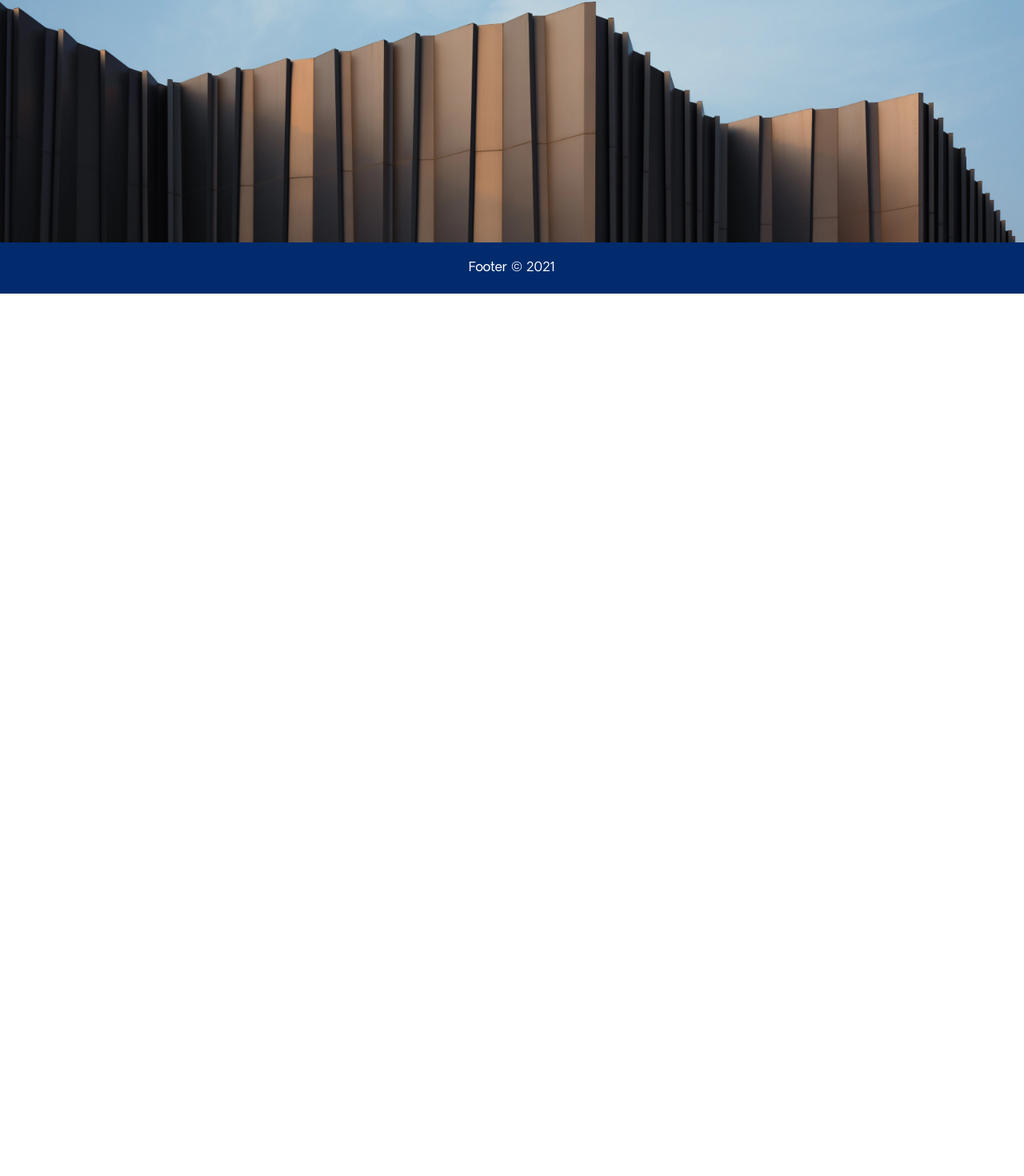
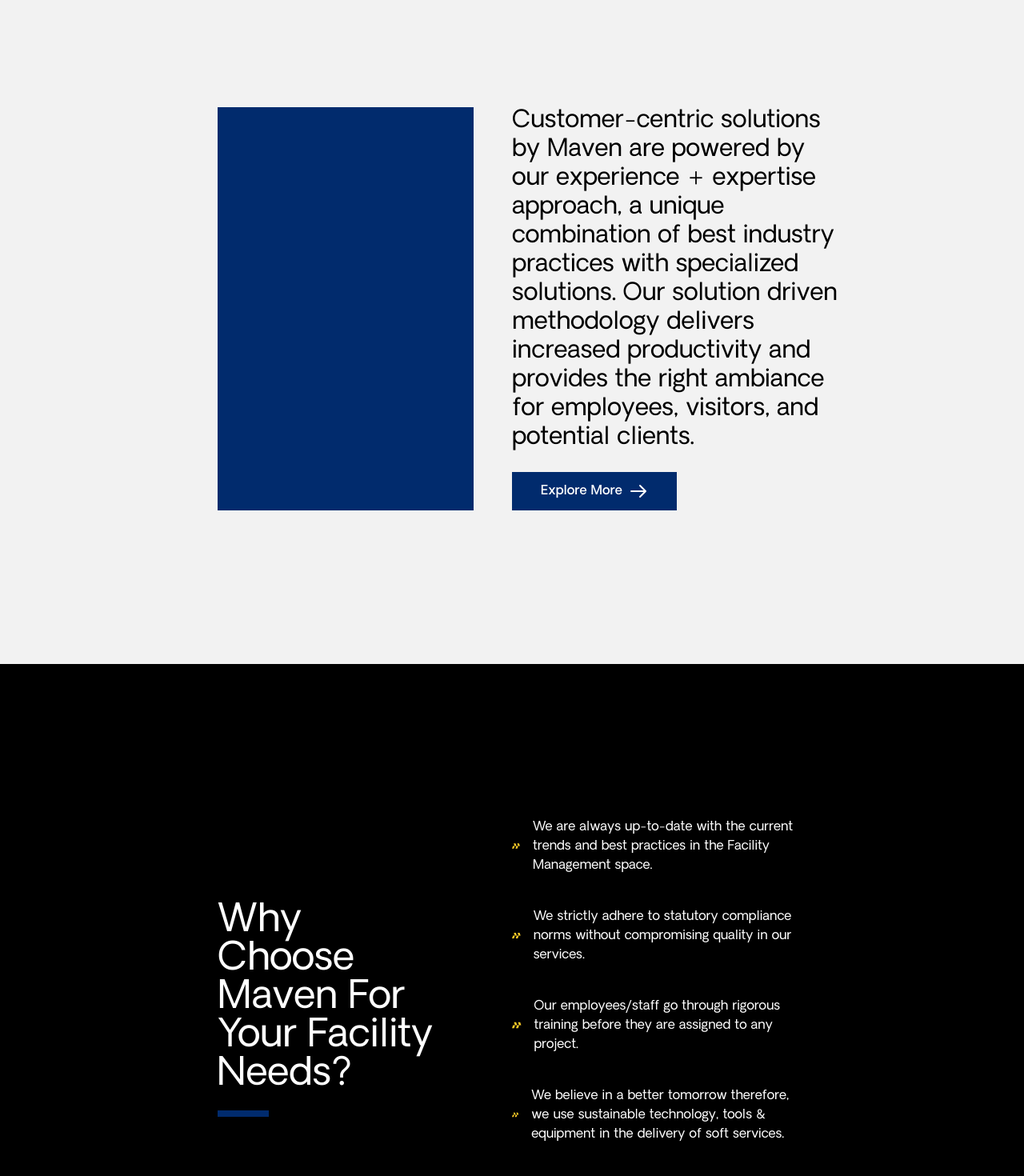
Before and after one commit to viveksinghup/vuestore, a Vue app: page / in a window 1280 px wide. Shown: the part 2169-3639 px from the top of the page at 80% size. Before the commit the page ends 2536 px from the top, so only its background shows below. Built offline with nearby package versions, Linux system fonts and the light colour scheme.

Commit message:
Two new section added

```diff
--- a/src/components/pages/Home.vue
+++ b/src/components/pages/Home.vue
@@ -88,6 +88,77 @@
     </div>
   </div>
   <section>
+     <div class="my-20 relative overflow-hidden">
+    <div class="container mx-auto px-4">
+      <div class="flex pt-48 pb-28">
+        <div class="lg:w-1/2 pl-32">
+          <div class="w-80 h-full bg-darkBlue"></div>
+        </div>
+        <div class="flex items-center text-center lg:text-left lg:w-1/2 pr-20">
+          <div>
+            <div class="text-3xl ">
+              Customer-centric solutions by Maven are powered by our experience + expertise approach, a unique combination of best industry practices with specialized solutions. Our solution driven methodology delivers increased productivity and provides the right ambiance for employees, visitors, and potential clients.
+            </div>
+            <div class="flex justify-center lg:justify-start mt-6">
+              <a
+                class="
+                  px-9
+                  py-2
+                  leading-8
+                  font-medium
+                  bg-darkBlue
+                  text-white
+                  transition
+                  flex
+                  items-center
+                "
+                href="#"
+                >
+                Explore More
+                <span class="pl-2">
+                <svg xmlns="http://www.w3.org/2000/svg" class="h-6 w-6" fill="none" viewBox="0 0 24 24" stroke="currentColor">
+                        <path stroke-linecap="round" stroke-linejoin="round" stroke-width="2" d="M14 5l7 7m0 0l-7 7m7-7H3" />
+                </svg>
+                </span>
+                </a>
+            </div>
+          </div>
+        </div>
+      </div>
+    </div>
+  </div>
+  </section>
+  <section>
+     <div class="my-20 bg-black relative overflow-hidden">
+      <div class="container mx-auto px-4">
+        <div class="flex pt-48 pb-48 items-center text-white">
+          <div class="lg:w-1/2 pl-32">
+            <div class="flex items-center lg:text-left  pr-20">
+              <div>
+                <h2 class="text-4xl font-semi md:text-5xl">
+                  Why Choose Maven For Your Facility Needs?
+                </h2>
+                <div class="h-2 w-16 bg-darkBlue mt-5 mb-4"></div>
+              </div>
+          </div>
+          </div>
+          <div class="flex items-center text-center lg:text-left lg:w-1/2 pr-32">
+            <div>
+              <ul class="list list-outside space-y-10">
+                  <li class="flex items-center" v-for="(data,index) in textList" :key="index">
+                      <svg xmlns="http://www.w3.org/2000/svg" width="22.698" height="15.063" viewBox="0 0 22.698 15.063">
+                          <path id="Path_36" data-name="Path 36" d="M-137.889,6350.618l-2.566-7.657h-5.228l2.483,7.407h-4.7l-2.483-7.407h-5.228l2.482,7.406h-4.888l-2.566,7.657h5.228l2.482-7.406h4.711l-2.483,7.405h5.228l2.483-7.405Z" transform="translate(160.586 -6342.961)" fill="#ffcd28"/>
+                      </svg>
+                      <p class="ml-4">{{data}}</p>
+                  </li>
+              </ul>
+            </div>
+          </div>
+        </div>
+      </div>
+  </div>
+  </section>
+  <section>
     <img src="@/assets/images/home-coverimg.png" class="w-full h-auto" />
   </section>
 </template>
@@ -96,6 +167,17 @@
 import EnquiryForm from "../common/EnquiryForm";
 export default {
   name: "Home",
+  data(){
+     return {
+       textList:[
+         'We are always up-to-date with the current trends and best practices in the Facility Management space.',
+         'We strictly adhere to statutory compliance norms without compromising quality in our services.',
+         'Our employees/staff go through rigorous training before they are assigned to any project.',
+         'We believe in a better tomorrow therefore, we use sustainable technology, tools & equipment in the delivery of soft services.',
+         'We offer customized and innovative solutions to reach beyond your expectations.'
+       ]
+     }
+  },
   components: {
     EnquiryForm,
   },
```
Also changed, not shown: 1 other file (tests, documents, lock files or other folders).
